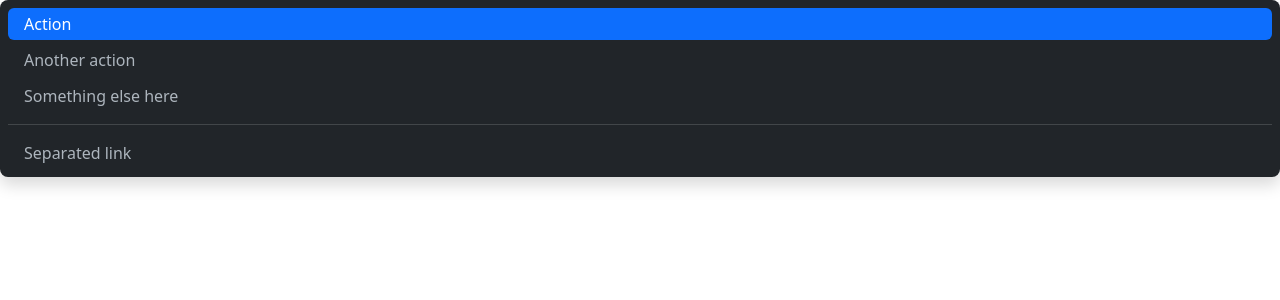
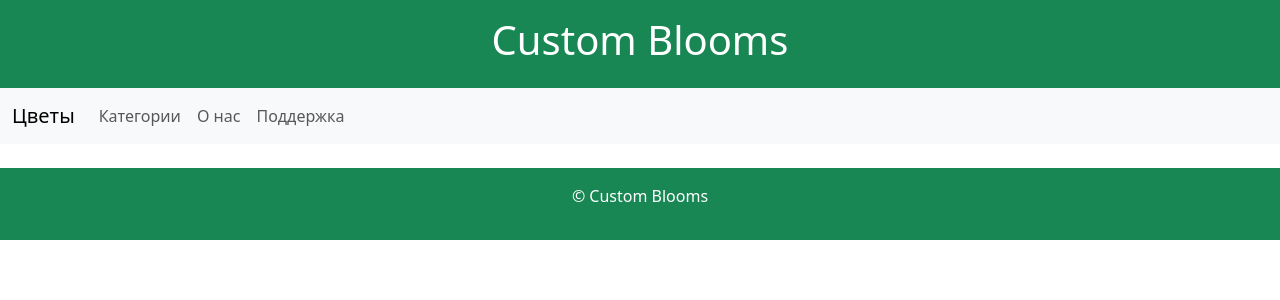
Before and after one commit to Jefeshark/ProjectFlowerDjango, a Django app: page / in a window 1280 px wide. Shown: the top 300 px of the page. Run offline with Django 5.2, Linux system fonts and the light colour scheme; some libraries are stand-ins or nearby versions.

Commit message:
+Js, +btsrp, +html

```diff
--- a/blog/views.py
+++ b/blog/views.py
@@ -4,12 +4,12 @@ from django.http import HttpResponse
 from blog.models import User, Category, Flowers, Order, OrderTime
 
 def index(request):
-    users = User.objects.all()
     categories = Category.objects.all()
+    flowers = Flowers.objects.all()
 
     context = {
+        'flowers': flowers,
         'categories': categories,
-        'users': users,
     }
 
     return render(
--- a/templates/blog/index.html
+++ b/templates/blog/index.html
@@ -1,22 +1,46 @@
 <!DOCTYPE html>
 <html lang="ru">
 <head>
-    <meta charset="UTF-8">
-    <meta name="viewport" content="width=device-width, initial-scale=1.0">
-    <link rel="stylesheet" href="https://stackpath.bootstrapcdn.com/bootstrap/5.3.0/css/bootstrap.min.css">
-    <title>Ваш</title>
+    <meta charset="utf-8">
+    <meta name="viewport" content="width=device-width, initial-scale=1">
+    <title>Bootstrap demo</title>
+    <link href="https://cdn.jsdelivr.net/npm/bootstrap@5.3.3/dist/css/bootstrap.min.css" rel="stylesheet" integrity="sha384-QWTKZyjpPEjISv5WaRU9OFeRpok6YctnYmDr5pNlyT2bRjXh0JMhjY6hW+ALEwIH" crossorigin="anonymous">
 </head>
-<body>
-    <ul class="dropdown-menu position-static d-grid gap-1 p-2 rounded-3 mx-0 border-0 shadow w-220px" data-bs-theme="dark">
-        <li><a class="dropdown-item rounded-2 active" href="#">Action</a></li>
-        <li><a class="dropdown-item rounded-2" href="#">Another action</a></li>
-        <li><a class="dropdown-item rounded-2" href="#">Something else here</a></li>
-        <li><hr class="dropdown-divider"></li>
-        <li><a class="dropdown-item rounded-2" href="#">Separated link</a></li>
-      </ul>
 
-    <script src="https://code.jquery.com/jquery-3.6.0.min.js"></script>
-    <script src="https://cdn.jsdelivr.net/npm/@popperjs/core@2.11.6/dist/umd/popper.min.js"></script>
-    <script src="https://stackpath.bootstrapcdn.com/bootstrap/5.3.0/js/bootstrap.min.js"></script>
+  <body>
+    <header class="bg-success text-white p-3">
+        <h1 class="text-center">Custom Blooms</h1>
+    </header>
+
+    <nav class="navbar navbar-expand-lg navbar-light bg-light">
+        <div class="container-fluid">
+            <a class="navbar-brand" href="#">Цветы</a>
+            <button class="navbar-toggler" type="button" data-bs-toggle="collapse" data-bs-target="#navbarNav" aria-controls="navbarNav" aria-expanded="false" aria-label="Toggle navigation">
+                <span class="navbar-toggler-icon"></span>
+            </button>
+            <div class="collapse navbar-collapse" id="navbarNav">
+                <ul class="navbar-nav">
+                    <li class="nav-item">
+                        <a class="nav-link" href="#"><i class="bi bi-house"></i> Категории</a>
+                    </li>
+                    <li class="nav-item">
+                        <a class="nav-link" href="#"><i class="bi bi-info-circle"></i>О нас</a>
+                    </li>
+                    <li class="nav-item">
+                        <a class="nav-link" href="#"><i class="bi bi-envelope"></i>Поддержка</a>
+                    </li>
+                </ul>
+            </div>
+        </div>
+    </nav>
+
+
+
+    <footer class="bg-success text-white text-center p-3 mt-4">
+        <p>&copy; Custom Blooms</p>
+    </footer>
+
+    <script src="https://cdn.jsdelivr.net/npm/@popperjs/core@2.11.8/dist/umd/popper.min.js" integrity="sha384-I7E8VVD/ismYTF4hNIPjVp/Zjvgyol6VFvRkX/vR+Vc4jQkC+hVqc2pM8ODewa9r" crossorigin="anonymous"></script>
+    <script src="https://cdn.jsdelivr.net/npm/bootstrap@5.3.3/dist/js/bootstrap.min.js" integrity="sha384-0pUGZvbkm6XF6gxjEnlmuGrJXVbNuzT9qBBavbLwCsOGabYfZo0T0to5eqruptLy" crossorigin="anonymous"></script>
 </body>
 </html>
```
Also changed, not shown: static/bootstrap-5.3.3-dist/css/styles.css (added, +24 -0 lines).
